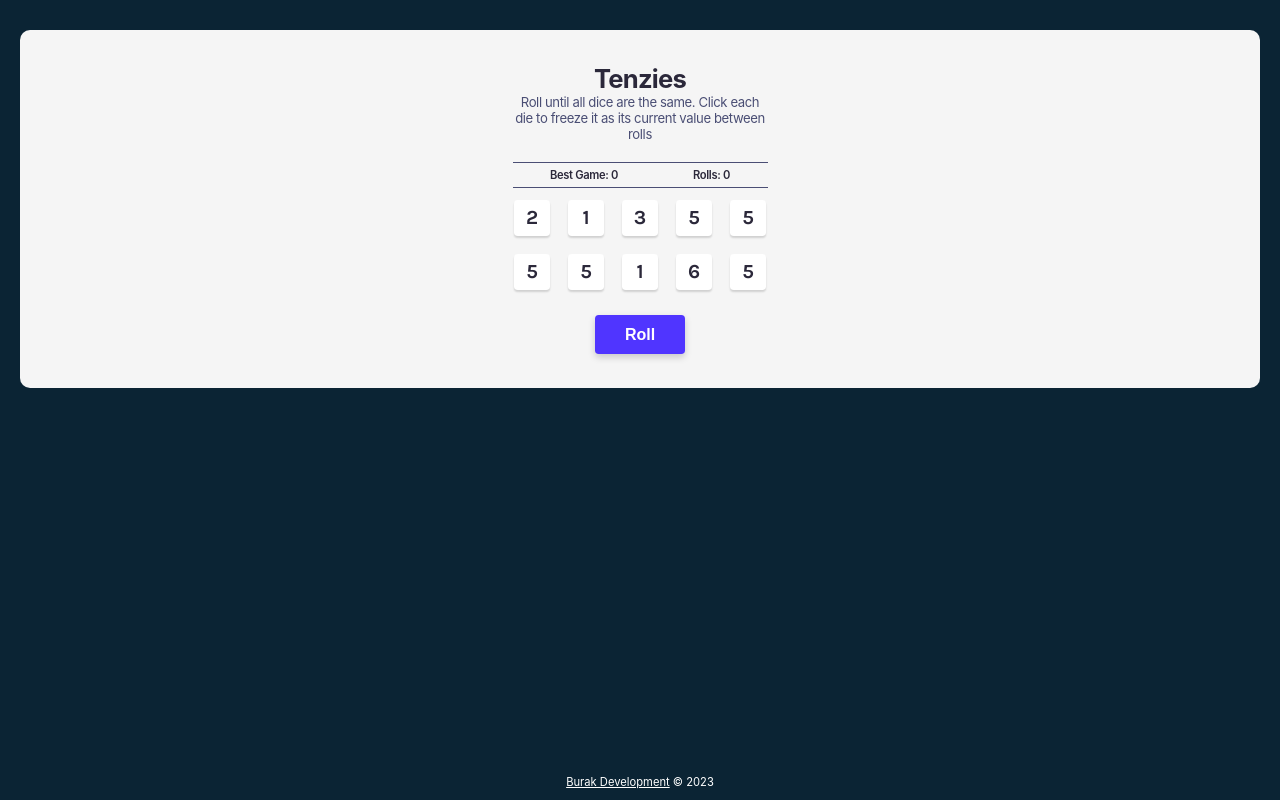
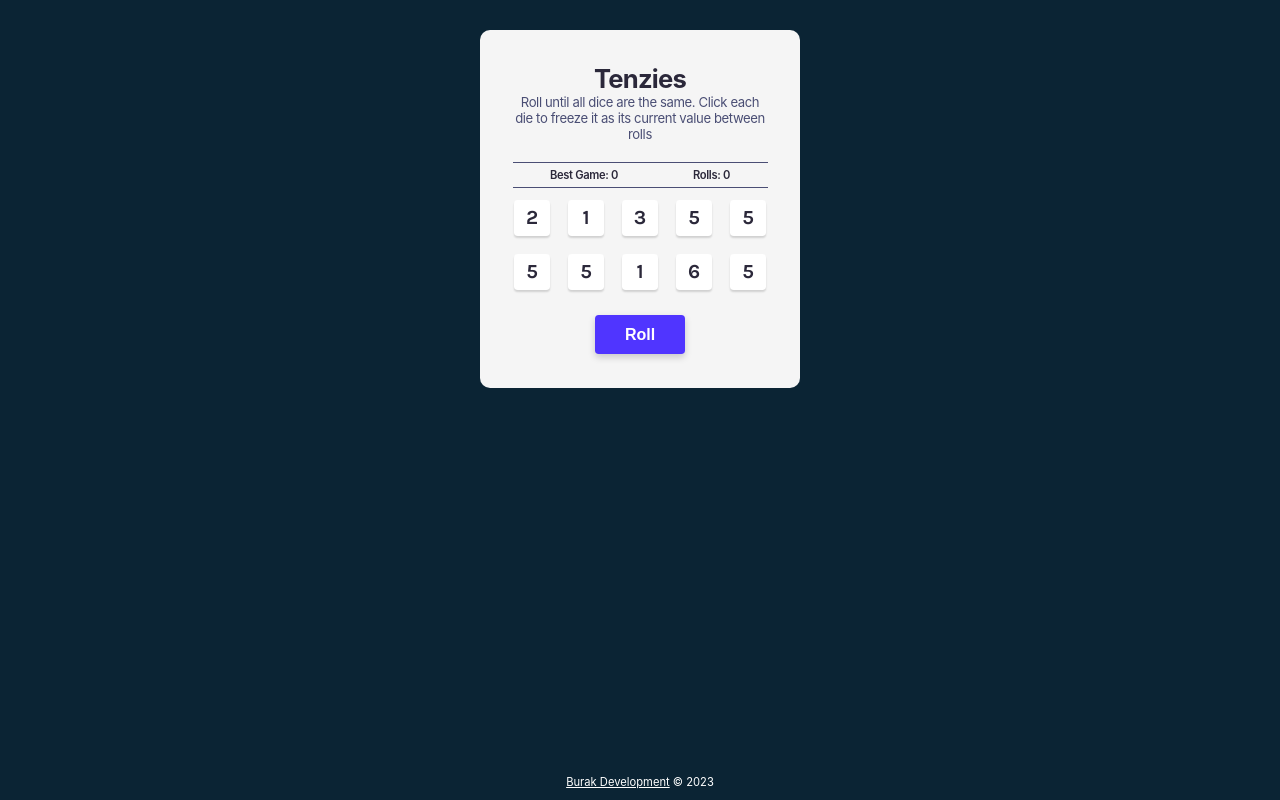
Before and after one commit to BurakAy/tenzies, a React (Vite) app: page / in a window 1280 px wide. Built offline with nearby package versions, Linux system fonts and the light colour scheme.

Commit message:
styling of app component

```diff
--- a/src/App.css
+++ b/src/App.css
@@ -1,5 +1,5 @@
 .App {
-    margin: 30px 20px;
+    margin: 30px auto;
     padding: 34px;
     background: #F5F5F5;
     border-radius: 10px;
@@ -7,6 +7,7 @@
     flex-direction: column;
     justify-content: center;
     align-items: center;
+    max-width: 320px;
 }
 
 .confetti {
```
